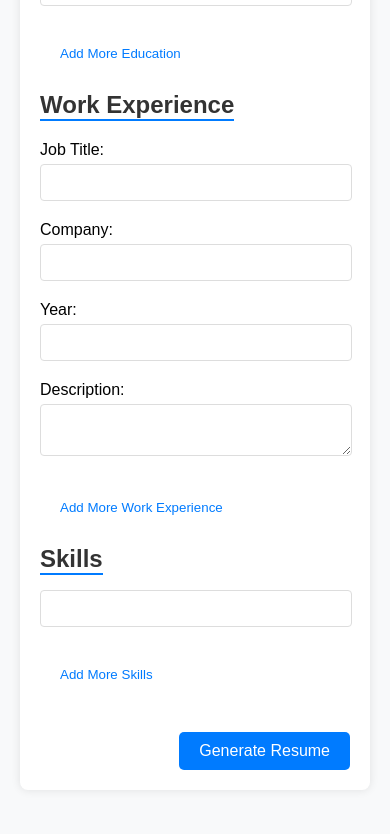
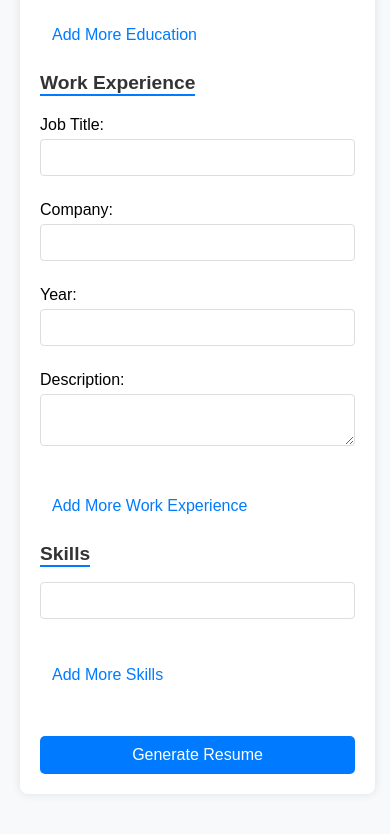
Before and after one commit to smartnetwork119/Unique-Path---Shareable-Link, a plain HTML site: page index.html in a window 390 px wide. Shown: the part 827-1661 px from the top of the page. Before the commit the page ends 1637 px from the top, so only its background shows below. Drawn offline with Linux system fonts and the light colour scheme.

Commit message:
Update styles.css

```diff
--- a/styles.css
+++ b/styles.css
@@ -146,3 +146,87 @@ h2 {
     justify-content: flex-end; /* Aligns content to the right */
     margin-top: 20px; /* Adds space above the button */
 }
+
+
+/* Media Queries for smaller devices */
+@media (max-width: 768px) {
+    .form-buttons {
+        flex-direction: column;
+    }
+
+    .form-container, .resume-container {
+        width: 95%;
+        margin: 10px auto;
+    }
+}
+
+@media (max-width: 480px) {
+    h1 {
+        font-size: 1.5rem;
+    }
+
+    h2 {
+        font-size: 1.2rem;
+    }
+
+    button {
+        font-size: 1rem;
+        padding: 12px;
+    }
+}
+
+/* Form and Resume Containers */
+.form-container,
+.resume-container {
+    max-width: 600px;
+    margin: 20px auto;
+    padding: 20px;
+    background-color: #fff;
+    border-radius: 8px;
+    box-shadow: 0 0 10px rgba(0, 0, 0, 0.1);
+}
+
+input[type="text"],
+input[type="email"],
+input[type="tel"],
+input[type="file"],
+textarea {
+    width: 100%;
+    padding: 10px;
+    margin: 5px 0 15px;
+    border: 1px solid #ddd;
+    border-radius: 4px;
+    box-sizing: border-box;
+}
+
+/* Responsive Wrapper */
+.resume-wrapper {
+    display: flex;
+    flex-direction: column; /* Mobile-first: Stack vertically */
+}
+
+/* Media Queries for Tablets and Desktops */
+@media (min-width: 768px) {
+    .resume-wrapper {
+        flex-direction: row; /* Side-by-side layout */
+    }
+    .sidebar {
+        width: 30%;
+        padding: 20px;
+    }
+    .content {
+        width: 70%;
+        padding: 20px;
+    }
+}
+
+@media (max-width: 600px) {
+    .form-container,
+    .resume-container {
+        width: 90%;
+    }
+
+    .resume-wrapper {
+        flex-direction: column; /* Stack content on small screens */
+    }
+}
```
